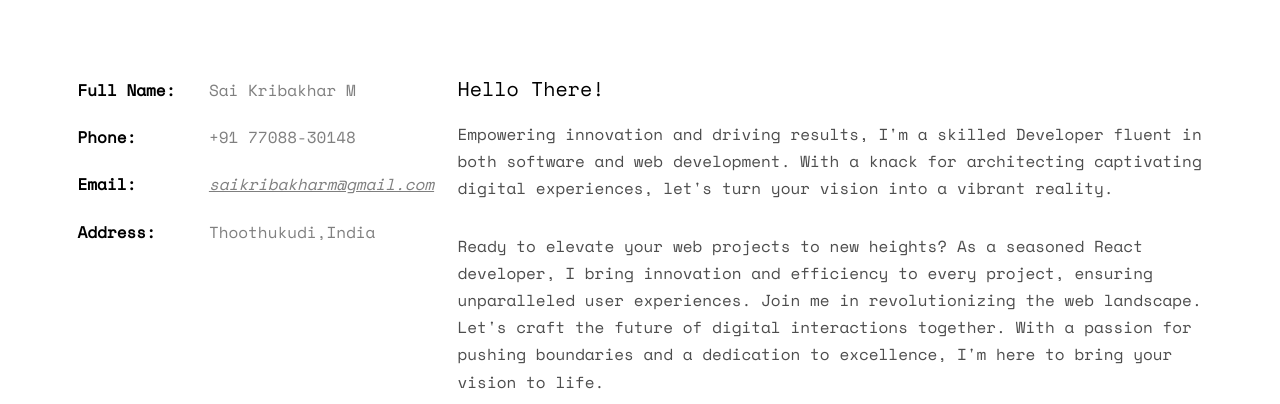
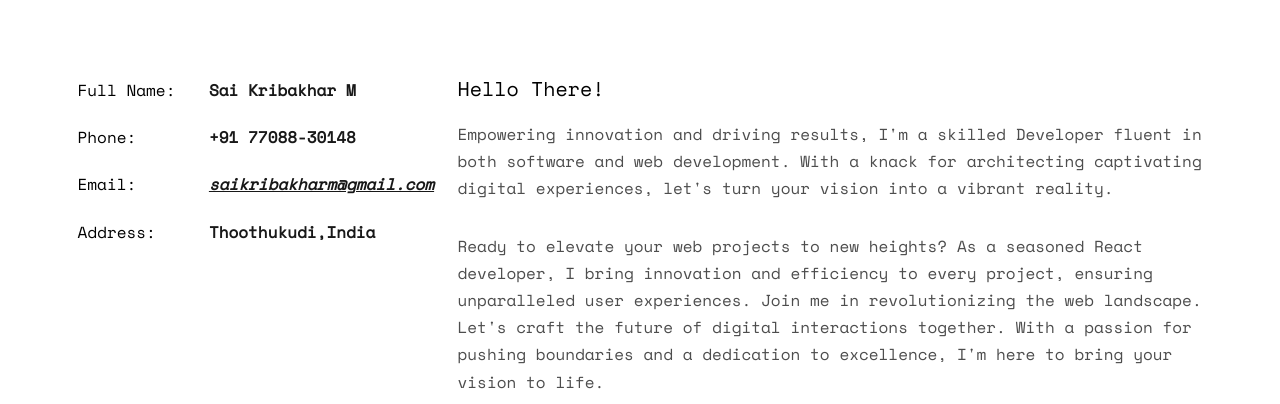
Before and after one commit to SaiKribaMuralidharan/Portflio, a plain HTML site: page index.html in a window 1280 px wide. Shown: the part 963-1367 px from the top of the page. Drawn offline with nearby package versions, Linux system fonts and the light colour scheme; files whose address does not match are found by name.

Commit message:
css changes

```diff
--- a/css/style.css
+++ b/css/style.css
@@ -340,12 +340,13 @@ h1, h2, h3, h4, h5, h6, figure {
   display: inline-block;
   float: left;
   color: #000;
-  font-weight: bold;
+  /* font-weight: bold; */
 }
 .info li .second-block {
   width: 60%;
   display: inline-block;
-  color: rgba(0, 0, 0, 0.5);
+  color: #181818;
+  font-weight: bold;
 }
 
 .fh5co-social-icons {
```
